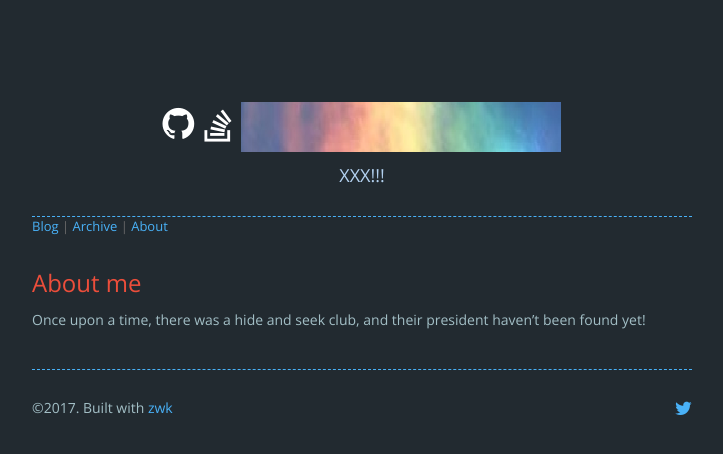
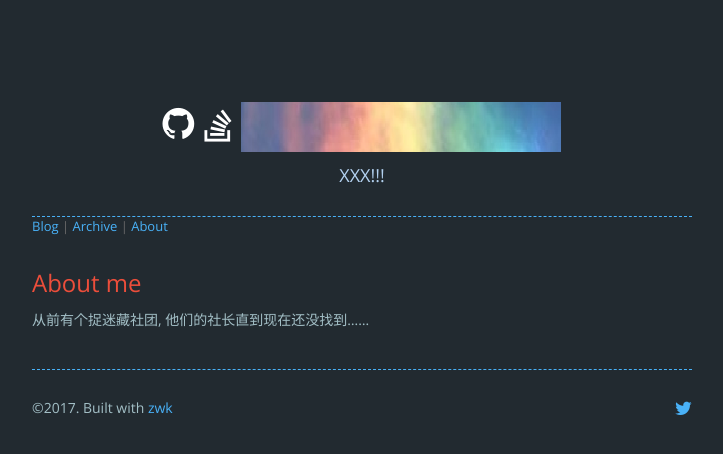
Before and after one commit to zwkno1/zwkno1.github.com, a Jekyll site: the page built from about.html, in a window 1280 px wide. Shown: the top 454 px of the page, without its empty margins (278-1001 px from the left). Built offline with Jekyll 4.4.1, drawn with Linux system fonts in a browser that asks for light colours; nearby versions of some CDN libraries; comment, search, counter and statistics services are not loaded.

Commit message:
Asdasdasd

```diff
--- a/_data/about.yml
+++ b/_data/about.yml
@@ -1,3 +1,3 @@
 text: |
 
-  Once upon a time, there was a hide and seek club, and their president haven't been found yet!
+    从前有个捉迷藏社团, 他们的社长直到现在还没找到......
```
